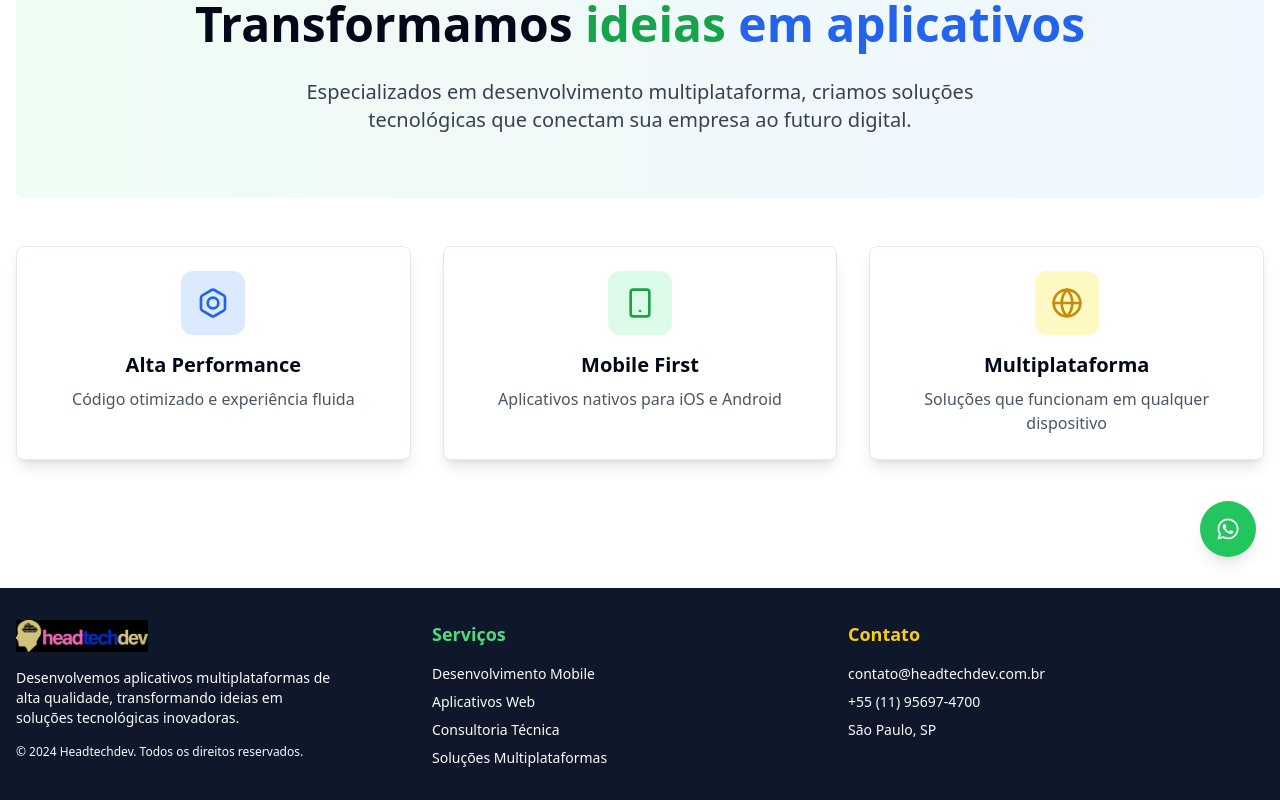
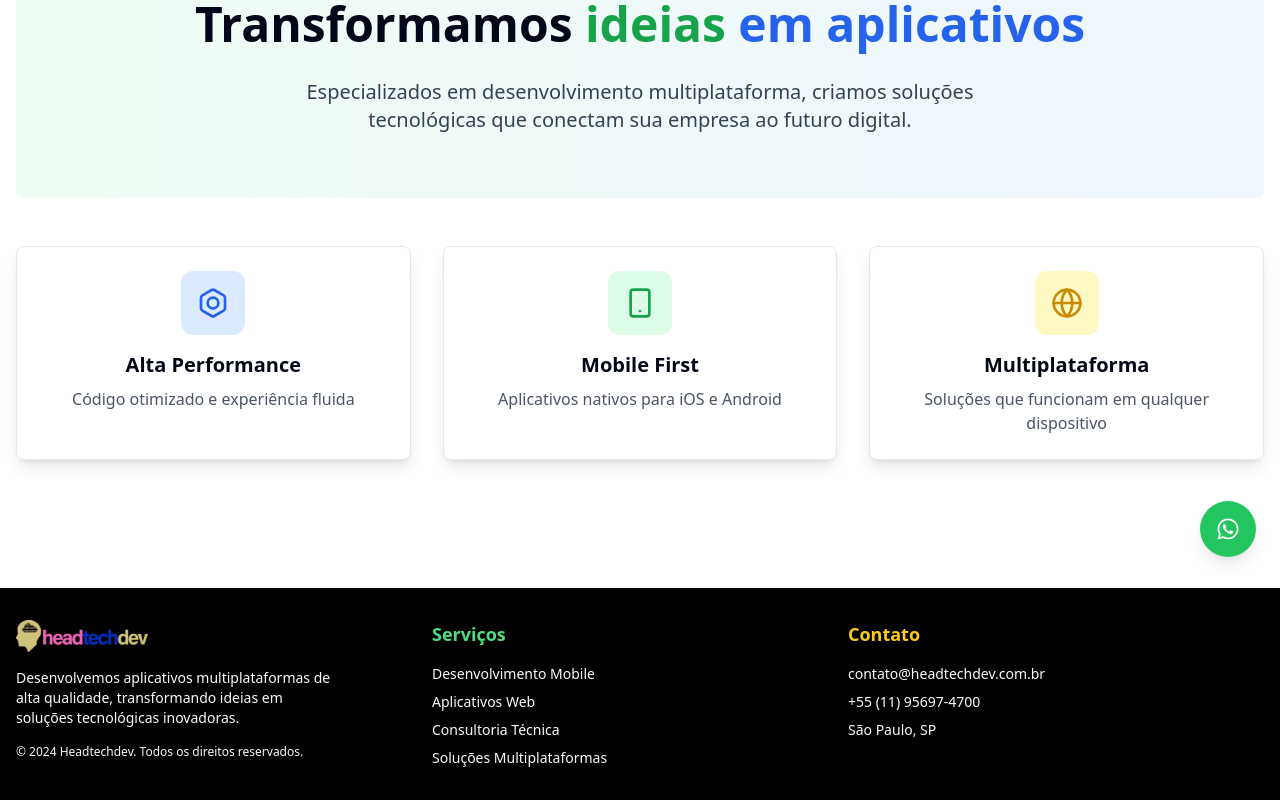
Before and after one commit to headtechdev/aulagithub, a React (Vite) app: page / in a window 1280 px wide. Shown: the part 219-1019 px from the top of the page. Built offline with nearby package versions, Linux system fonts and the light colour scheme.

Commit message:
[dyad] Alterando a cor de fundo do rodapé para preto. - wrote 1 file(s)

```diff
--- a/src/components/Footer.tsx
+++ b/src/components/Footer.tsx
@@ -2,7 +2,7 @@ import { Link } from "react-router-dom";
 
 const Footer = () => {
   return (
-    <footer className="bg-primary text-primary-foreground py-8 mt-12">
+    <footer className="bg-black text-primary-foreground py-8 mt-12">
       <div className="container mx-auto px-4 flex flex-col md:flex-row justify-between items-center md:items-start text-center md:text-left">
         <div className="mb-6 md:mb-0 md:w-1/3">
           <Link to="/" className="flex items-center justify-center md:justify-start mb-4">
```
